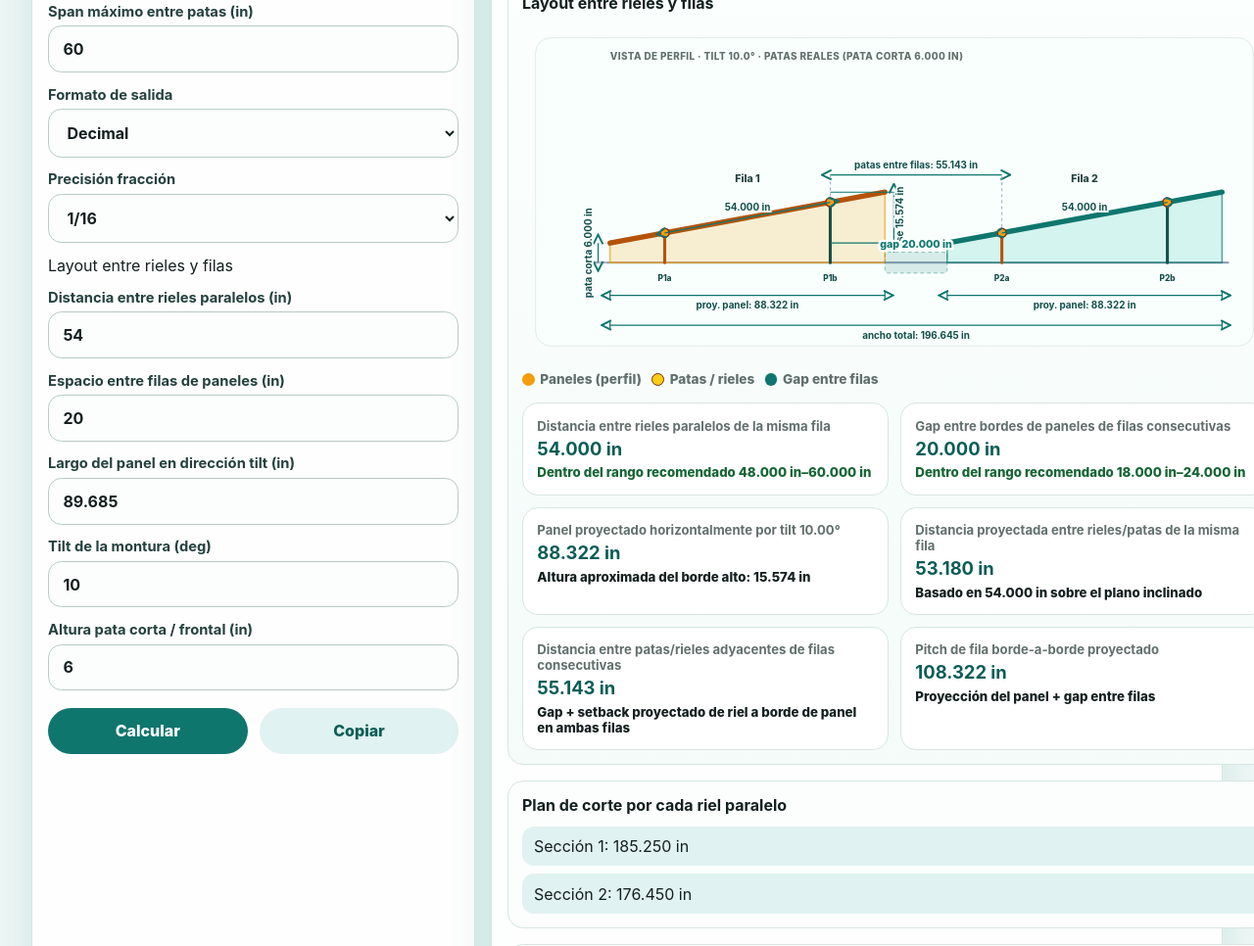
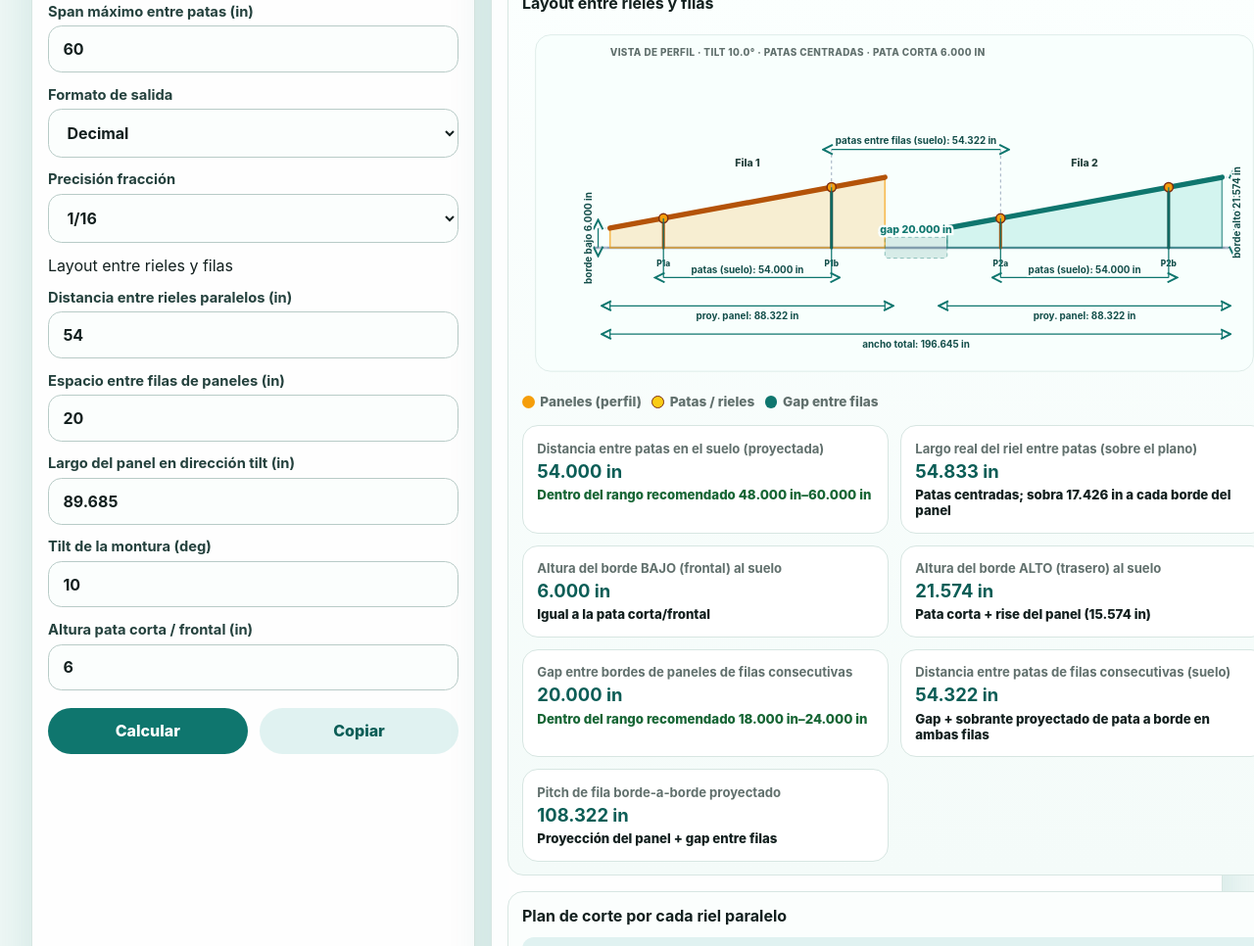
Before and after one commit to Fidcom/fidcom.github.io, a plain HTML site: page index.html in a window 1280 px wide. Shown: the part 882-1848 px from the top of the page at 98% size. Drawn offline with Linux system fonts and the light colour scheme.

Commit message:
Patas centradas con separacion proyectada en el suelo + alturas de borde bajo/alto al suelo

```diff
--- a/app.js
+++ b/app.js
@@ -274,11 +274,33 @@ function calculateCrossRowLayout(plan) {
   const tiltRadians = (plan.tiltDeg * Math.PI) / 180;
   const cosTilt = Math.cos(tiltRadians);
   const sinTilt = Math.sin(tiltRadians);
+  const tanTilt = cosTilt !== 0 ? sinTilt / cosTilt : 0;
   const panelProjection = plan.panelLength * cosTilt;
   const panelRise = plan.panelLength * sinTilt;
-  const railEdgeSetback = Math.max(0, (plan.panelLength - plan.parallelRailSpacing) / 2);
-  const railEdgeSetbackProjection = railEdgeSetback * cosTilt;
-  const sameRowRailProjection = plan.parallelRailSpacing * cosTilt;
+
+  // `parallelRailSpacing` se interpreta como la distancia PROYECTADA en el
+  // suelo entre las dos patas (lo que se mide con cinta sobre el piso).
+  const railRunProjection = plan.parallelRailSpacing;           // separación en el suelo
+  const railRunReal = cosTilt !== 0 ? railRunProjection / cosTilt : railRunProjection; // sobre el plano
+  // sameRowRailProjection se mantiene como alias (= proyección en el suelo).
+  const sameRowRailProjection = railRunProjection;
+
+  // Patas CENTRADAS en el panel: retranqueo proyectado igual en cada borde.
+  const railEdgeSetbackProjection = Math.max(0, (panelProjection - railRunProjection) / 2);
+  const railEdgeSetback = cosTilt !== 0 ? railEdgeSetbackProjection / cosTilt : railEdgeSetbackProjection;
+
+  // Altura del borde del panel sobre el suelo:
+  //  - borde bajo (frontal) = altura de la pata corta (lo que se mide al frente)
+  //  - borde alto (trasero) = borde bajo + rise total del panel
+  const frontLegHeight = plan.frontLegHeight > 0 ? plan.frontLegHeight : 0;
+  const lowEdgeHeight = frontLegHeight;
+  const highEdgeHeight = frontLegHeight + panelRise;
+  // Alturas de las patas (en su posición centrada) sobre el suelo.
+  const shortLegHeight = frontLegHeight + railEdgeSetbackProjection * tanTilt;
+  const tallLegHeight = frontLegHeight + (railEdgeSetbackProjection + railRunProjection) * tanTilt;
+
+  // Distancia proyectada (en el suelo) entre la pata trasera de una fila y
+  // la pata delantera de la siguiente fila.
   const betweenRowsAdjacentRailFeet = plan.rowGap + 2 * railEdgeSetbackProjection;
   const rowPitchEdgeToEdge = panelProjection + plan.rowGap;
 
@@ -288,6 +310,12 @@ function calculateCrossRowLayout(plan) {
     railEdgeSetback,
     railEdgeSetbackProjection,
     sameRowRailProjection,
+    railRunProjection,
+    railRunReal,
+    lowEdgeHeight,
+    highEdgeHeight,
+    shortLegHeight,
+    tallLegHeight,
     betweenRowsAdjacentRailFeet,
     rowPitchEdgeToEdge,
   };
@@ -462,12 +490,12 @@ function buildRailSvg(plan) {
 function buildCrossRowSvg(plan) {
   const crossRow = calculateCrossRowLayout(plan);
   const width = 1000;
-  const height = 450;
+  const height = 480;
 
   // Vista de PERFIL (elevación lateral): el suelo es horizontal y los
   // paneles se ven como líneas inclinadas a `tiltDeg`. Eje X = distancia
   // horizontal proyectada; eje Y = altura.
-  const groundY = 320;
+  const groundY = 300;
   const leftPad = 118;
   const rightPad = 60;
   const usableW = width - leftPad - rightPad;
@@ -499,13 +527,12 @@ function buildCrossRowSvg(plan) {
 
   const tiltTxt = `${round(plan.tiltDeg).toFixed(1)}°`;
 
-  // Posición proyectada (desde el borde bajo del panel) de cada pata/riel:
-  //  - pata baja (corta): a `railEdgeSetbackProjection` del borde bajo
-  //  - pata alta (larga): a `railEdgeSetbackProjection + sameRowRailProjection`
-  const setbackProj = crossRow.railEdgeSetbackProjection; // retranqueo proyectado
-  const railSpanProj = crossRow.sameRowRailProjection;    // separación proyectada entre patas
+  // Patas CENTRADAS en el panel. `railRunProj` es la separación proyectada
+  // (la que se mide en el suelo). El retranqueo es igual en ambos bordes.
+  const setbackProj = crossRow.railEdgeSetbackProjection; // retranqueo proyectado (centrado)
+  const railRunProj = crossRow.railRunProjection;         // separación proyectada (suelo)
   const lowLegFrac = panelProj > 0 ? setbackProj / panelProj : 0;
-  const highLegFrac = panelProj > 0 ? (setbackProj + railSpanProj) / panelProj : 1;
+  const highLegFrac = panelProj > 0 ? (setbackProj + railRunProj) / panelProj : 1;
 
   // Devuelve el punto {x,y} sobre la línea inclinada del panel (que va de
   // lowEdgeY en el borde bajo a riseTopY en el borde alto).
@@ -549,14 +576,16 @@ function buildCrossRowSvg(plan) {
       </g>`;
   };
 
-  // Cota inclinada entre dos patas de la misma fila (a lo largo del panel).
-  const dimLegSpan = (pa, pb, value) => {
-    const mx = (pa.x + pb.x) / 2;
-    const my = (pa.y + pb.y) / 2;
+  // Cota PROYECTADA en el suelo entre las dos patas de la misma fila (48").
+  // Líneas de extensión bajan de cada pata al nivel de cota.
+  const dimLegRun = (pa, pb, value, dimY) => {
+    const mid = (pa.x + pb.x) / 2;
     return `
       <g class="cross-dim cross-dim-leg">
-        <line x1="${pa.x}" y1="${pa.y}" x2="${pb.x}" y2="${pb.y}" marker-start="url(#dimStart)" marker-end="url(#dimEnd)" />
-        <text x="${mx}" y="${my - 10}">${value}</text>
+        <line x1="${pa.x}" y1="${dimY}" x2="${pb.x}" y2="${dimY}" marker-start="url(#dimStart)" marker-end="url(#dimEnd)" />
+        <line x1="${pa.x}" y1="${pa.y}" x2="${pa.x}" y2="${dimY}" class="cross-ext" />
+        <line x1="${pb.x}" y1="${pb.y}" x2="${pb.x}" y2="${dimY}" class="cross-ext" />
+        <text x="${mid}" y="${dimY - 6}">patas (suelo): ${value}</text>
       </g>`;
   };
 
@@ -564,29 +593,20 @@ function buildCrossRowSvg(plan) {
   const tri1 = triangle(r1x0, r1x1, "cross-tri-a", 1);
   const tri2 = triangle(r2x0, r2x1, "cross-tri-b", 2);
 
-  // Cota del rise (vertical: del borde bajo al borde alto del panel fila 1).
-  // Se ubica entre el borde alto de fila 1 y el inicio del gap (zona libre),
-  // con el texto rotado para que quepa en el espacio angosto.
-  const riseDimX = r1x1 + 12;
-  const riseMidY = (lowEdgeY + riseTopY) / 2;
-  const riseDim = `
-    <g class="cross-dim cross-dim-v">
-      <line x1="${riseDimX}" y1="${lowEdgeY}" x2="${riseDimX}" y2="${riseTopY}" marker-start="url(#dimStart)" marker-end="url(#dimEnd)" />
-      <line x1="${tri1.high.x}" y1="${riseTopY}" x2="${riseDimX}" y2="${riseTopY}" class="cross-ext" />
-      <line x1="${tri1.high.x}" y1="${lowEdgeY}" x2="${riseDimX}" y2="${lowEdgeY}" class="cross-ext" />
-      <text x="${riseDimX + 12}" y="${riseMidY}" text-anchor="middle" transform="rotate(-90 ${riseDimX + 12} ${riseMidY})">rise ${format(panelRise)}</text>
-    </g>`;
-
-  // Cota de la altura de la pata corta/frontal (vertical, a la izquierda).
-  const frontLegDimX = r1x0 - 16;
-  const frontLegTextY = (groundY + lowEdgeY) / 2;
-  const frontLegDim = frontLegHeight > 0 ? `
-    <g class="cross-dim cross-dim-leg-h">
-      <line x1="${frontLegDimX}" y1="${groundY}" x2="${frontLegDimX}" y2="${lowEdgeY}" marker-start="url(#dimStart)" marker-end="url(#dimEnd)" />
-      <line x1="${frontLegDimX}" y1="${groundY}" x2="${r1x0}" y2="${groundY}" class="cross-ext" />
-      <line x1="${frontLegDimX}" y1="${lowEdgeY}" x2="${r1x0}" y2="${lowEdgeY}" class="cross-ext" />
-      <text x="${frontLegDimX - 8}" y="${frontLegTextY}" text-anchor="middle" transform="rotate(-90 ${frontLegDimX - 8} ${frontLegTextY})">pata corta ${format(frontLegHeight)}</text>
-    </g>` : "";
+  // Cota vertical de la altura de un borde del panel al suelo.
+  const dimEdgeHeight = (x, edgeY, value, label, side) => {
+    const dimX = side === "left" ? x - 16 : x + 16;
+    const anchor = side === "left" ? "end" : "start";
+    const tx = side === "left" ? dimX - 8 : dimX + 8;
+    const ty = (groundY + edgeY) / 2;
+    return `
+      <g class="cross-dim cross-dim-edge">
+        <line x1="${dimX}" y1="${groundY}" x2="${dimX}" y2="${edgeY}" marker-start="url(#dimStart)" marker-end="url(#dimEnd)" />
+        <line x1="${dimX}" y1="${groundY}" x2="${x}" y2="${groundY}" class="cross-ext" />
+        <line x1="${dimX}" y1="${edgeY}" x2="${x}" y2="${edgeY}" class="cross-ext" />
+        <text x="${tx}" y="${ty}" text-anchor="middle" transform="rotate(-90 ${tx} ${ty})">${label} ${value}</text>
+      </g>`;
+  };
 
   return `
     <div class="cross-row-wrap">
@@ -599,9 +619,9 @@ function buildCrossRowSvg(plan) {
             <path d="M 1 1 L 9 5 L 1 9" fill="none" stroke="#0f766e" stroke-width="1.6" />
           </marker>
         </defs>
-        <rect x="18" y="18" width="964" height="414" rx="20" class="cross-row-bg" />
+        <rect x="18" y="14" width="964" height="452" rx="20" class="cross-row-bg" />
 
-        <text x="${leftPad}" y="48" class="cross-title" text-anchor="start">Vista de perfil · tilt ${tiltTxt} · patas reales (pata corta ${format(frontLegHeight)})</text>
+        <text x="${leftPad}" y="42" class="cross-title" text-anchor="start">Vista de perfil · tilt ${tiltTxt} · patas centradas · pata corta ${format(frontLegHeight)}</text>
 
         <!-- Suelo -->
         <line x1="${leftPad - 24}" y1="${groundY}" x2="${width - rightPad + 8}" y2="${groundY}" class="cross-ground" />
@@ -612,19 +632,18 @@ function buildCrossRowSvg(plan) {
         <text x="${(r1x0 + r1x1) / 2}" y="${riseTopY - 14}" class="cross-label">Fila 1</text>
         <text x="${(r2x0 + r2x1) / 2}" y="${riseTopY - 14}" class="cross-label">Fila 2</text>
 
-        ${frontLegDim}
-        ${riseDim}
-
-        <!-- Distancia entre patas de la MISMA fila (a lo largo del panel) -->
-        ${dimLegSpan(tri1.low, tri1.high, format(plan.parallelRailSpacing))}
-        ${dimLegSpan(tri2.low, tri2.high, format(plan.parallelRailSpacing))}
+        <!-- Altura de los bordes del panel al suelo:
+             borde bajo en el extremo izquierdo de Fila 1, borde alto en el
+             extremo derecho de Fila 2 (esquinas libres, sin solapes). -->
+        ${dimEdgeHeight(r1x0, lowEdgeY, format(crossRow.lowEdgeHeight), "borde bajo", "left")}
+        ${dimEdgeHeight(r2x1, riseTopY, format(crossRow.highEdgeHeight), "borde alto", "right")}
 
         <!-- Distancia entre patas de FILAS consecutivas (pata alta F1 -> pata baja F2) -->
         <g class="cross-dim cross-dim-rows">
-          <line x1="${tri1.high.x}" y1="${groundY - 118}" x2="${tri2.low.x}" y2="${groundY - 118}" marker-start="url(#dimStart)" marker-end="url(#dimEnd)" />
-          <line x1="${tri1.high.x}" y1="${tri1.high.y}" x2="${tri1.high.x}" y2="${groundY - 118}" class="cross-ext" />
-          <line x1="${tri2.low.x}" y1="${tri2.low.y}" x2="${tri2.low.x}" y2="${groundY - 118}" class="cross-ext" />
-          <text x="${(tri1.high.x + tri2.low.x) / 2}" y="${groundY - 126}">patas entre filas: ${format(crossRow.betweenRowsAdjacentRailFeet)}</text>
+          <line x1="${tri1.high.x}" y1="${groundY - 132}" x2="${tri2.low.x}" y2="${groundY - 132}" marker-start="url(#dimStart)" marker-end="url(#dimEnd)" />
+          <line x1="${tri1.high.x}" y1="${tri1.high.y}" x2="${tri1.high.x}" y2="${groundY - 132}" class="cross-ext" />
+          <line x1="${tri2.low.x}" y1="${tri2.low.y}" x2="${tri2.low.x}" y2="${groundY - 132}" class="cross-ext" />
+          <text x="${(tri1.high.x + tri2.low.x) / 2}" y="${groundY - 140}">patas entre filas (suelo): ${format(crossRow.betweenRowsAdjacentRailFeet)}</text>
         </g>
 
         <!-- Gap proyectado entre bordes de filas (sobre el suelo) -->
@@ -633,12 +652,16 @@ function buildCrossRowSvg(plan) {
           <text x="${(r1x1 + r2x0) / 2}" y="${groundY - 20}" class="cross-gap-label">gap ${format(rowGap)}</text>
         </g>
 
-        <!-- Cotas horizontales de proyección -->
-        ${dimH(r1x0, r1x1, format(panelProj), groundY + 44, "proy. panel")}
-        ${dimH(r2x0, r2x1, format(panelProj), groundY + 44, "proy. panel")}
+        <!-- Distancia PROYECTADA en el suelo entre las patas de cada fila -->
+        ${dimLegRun(tri1.low, tri1.high, format(crossRow.railRunProjection), groundY + 40)}
+        ${dimLegRun(tri2.low, tri2.high, format(crossRow.railRunProjection), groundY + 40)}
+
+        <!-- Cotas de proyección del panel -->
+        ${dimH(r1x0, r1x1, format(panelProj), groundY + 78, "proy. panel")}
+        ${dimH(r2x0, r2x1, format(panelProj), groundY + 78, "proy. panel")}
 
         <!-- Cota total (proy. fila 1 + gap + proy. fila 2) -->
-        ${dimH(r1x0, r2x1, format(totalReal), groundY + 84, "ancho total")}
+        ${dimH(r1x0, r2x1, format(totalReal), groundY + 116, "ancho total")}
       </svg>
       <div class="visual-legend cross-legend">
         <span><i class="legend-row"></i> Paneles (perfil)</span>
@@ -699,9 +722,24 @@ function renderPlan(plan) {
       ${buildCrossRowSvg(plan)}
       <div class="layout-grid">
         <div class="layout-item">
-          <span>Distancia entre rieles paralelos de la misma fila</span>
-          <strong>${format(plan.parallelRailSpacing)}</strong>
+          <span>Distancia entre patas en el suelo (proyectada)</span>
+          <strong>${format(crossRow.railRunProjection)}</strong>
           <em class="status-${railSpacingStatus.className}">${railSpacingStatus.text}</em>
+        </div>
+        <div class="layout-item">
+          <span>Largo real del riel entre patas (sobre el plano)</span>
+          <strong>${format(crossRow.railRunReal)}</strong>
+          <em>Patas centradas; sobra ${format(crossRow.railEdgeSetback)} a cada borde del panel</em>
+        </div>
+        <div class="layout-item">
+          <span>Altura del borde BAJO (frontal) al suelo</span>
+          <strong>${format(crossRow.lowEdgeHeight)}</strong>
+          <em>Igual a la pata corta/frontal</em>
+        </div>
+        <div class="layout-item">
+          <span>Altura del borde ALTO (trasero) al suelo</span>
+          <strong>${format(crossRow.highEdgeHeight)}</strong>
+          <em>Pata corta + rise del panel (${format(crossRow.panelRise)})</em>
         </div>
         <div class="layout-item">
           <span>Gap entre bordes de paneles de filas consecutivas</span>
@@ -709,19 +747,9 @@ function renderPlan(plan) {
           <em class="status-${rowGapStatus.className}">${rowGapStatus.text}</em>
         </div>
         <div class="layout-item">
-          <span>Panel proyectado horizontalmente por tilt ${round(plan.tiltDeg).toFixed(2)}°</span>
-          <strong>${format(crossRow.panelProjection)}</strong>
-          <em>Altura aproximada del borde alto: ${format(crossRow.panelRise)}</em>
-        </div>
-        <div class="layout-item">
-          <span>Distancia proyectada entre rieles/patas de la misma fila</span>
-          <strong>${format(crossRow.sameRowRailProjection)}</strong>
-          <em>Basado en ${format(plan.parallelRailSpacing)} sobre el plano inclinado</em>
-        </div>
-        <div class="layout-item">
-          <span>Distancia entre patas/rieles adyacentes de filas consecutivas</span>
+          <span>Distancia entre patas de filas consecutivas (suelo)</span>
           <strong>${format(crossRow.betweenRowsAdjacentRailFeet)}</strong>
-          <em>Gap + setback proyectado de riel a borde de panel en ambas filas</em>
+          <em>Gap + sobrante proyectado de pata a borde en ambas filas</em>
         </div>
         <div class="layout-item">
           <span>Pitch de fila borde-a-borde proyectado</span>
--- a/service-worker.js
+++ b/service-worker.js
@@ -1,4 +1,4 @@
-const CACHE_NAME = "rail-estimator-v11";
+const CACHE_NAME = "rail-estimator-v12";
 const ASSETS = ["./", "./index.html", "./styles.css", "./app.js", "./manifest.webmanifest", "./icon.svg"];
 
 self.addEventListener("install", (event) => {
```
Also changed, not shown: styles.css (+15 -0 lines).
